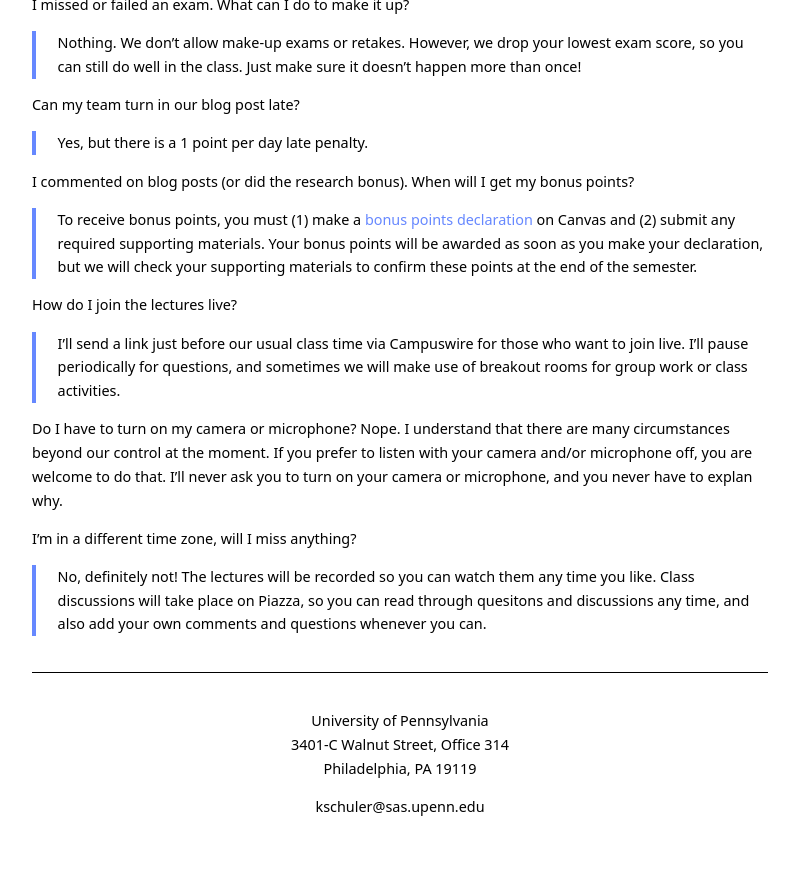
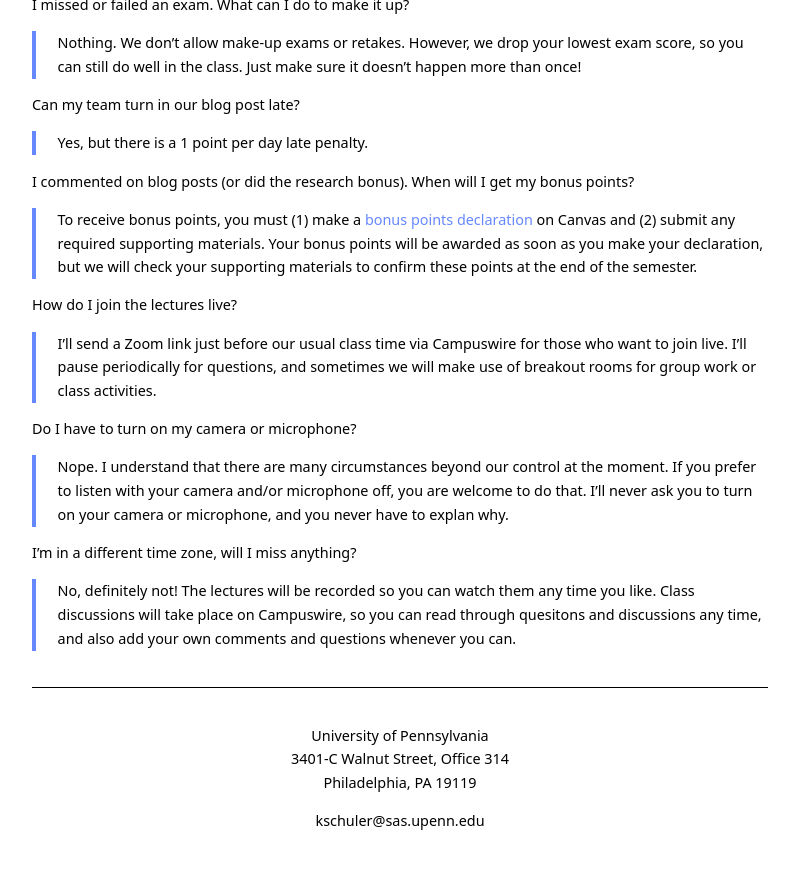
Before and after one commit to kschuler/ling104, a Jekyll site: the page built from index.md, in a window 1280 px wide and 900 px high, scrolled down 4109 px. Shown: the top 869 px of the window, without its empty margins (240-1039 px from the left). Built offline with Jekyll 4.4.1, drawn with Linux system fonts in a browser that asks for light colours.

Commit message:
Update index.md

```diff
--- a/index.md
+++ b/index.md
@@ -106,12 +106,13 @@ C+ 77% | C 74% | C- 70% | D+ 67% | D 64% | D- 61%
 > To receive bonus points, you must (1) make a [bonus points declaration](not-yet) on Canvas and (2) submit any required supporting materials. Your bonus points will be awarded as soon as you make your declaration, but we will check your supporting materials to confirm these points at the end of the semester.
 
 **How do I join the lectures live?**
-> I'll send a link just before our usual class time via Campuswire for those who want to join live. I'll pause periodically for questions, and sometimes we will make use of breakout rooms for group work or class activities.
+> I'll send a Zoom link just before our usual class time via Campuswire for those who want to join live. I'll pause periodically for questions, and sometimes we will make use of breakout rooms for group work or class activities.
 
-**Do I have to turn on my camera or microphone?** Nope. I understand that there are many circumstances beyond our control at the moment. If you prefer to listen with your camera and/or microphone off, you are welcome to do that. I'll never ask you to turn on your camera or microphone, and you never have to explan why.
+**Do I have to turn on my camera or microphone?**
+> Nope. I understand that there are many circumstances beyond our control at the moment. If you prefer to listen with your camera and/or microphone off, you are welcome to do that. I'll never ask you to turn on your camera or microphone, and you never have to explan why.
 
 **I'm in a different time zone, will I miss anything?**
-> No, definitely not! The lectures will be recorded so you can watch them any time you like. Class discussions will take place on Piazza, so you can read through quesitons and discussions any time, and also add your own comments and questions whenever you can.
+> No, definitely not! The lectures will be recorded so you can watch them any time you like. Class discussions will take place on Campuswire, so you can read through quesitons and discussions any time, and also add your own comments and questions whenever you can.
 
 
 <!--stackedit_data:
```
